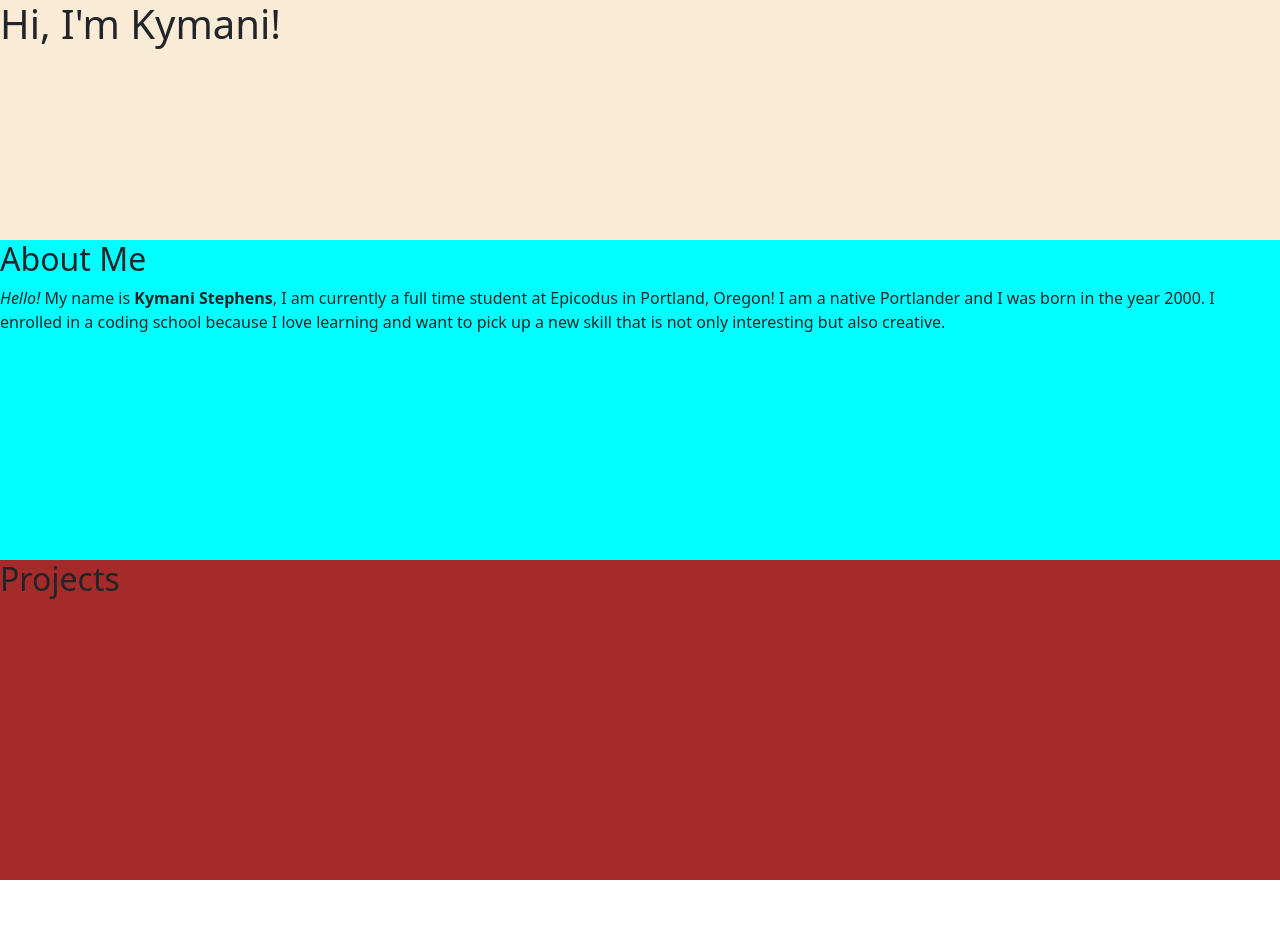
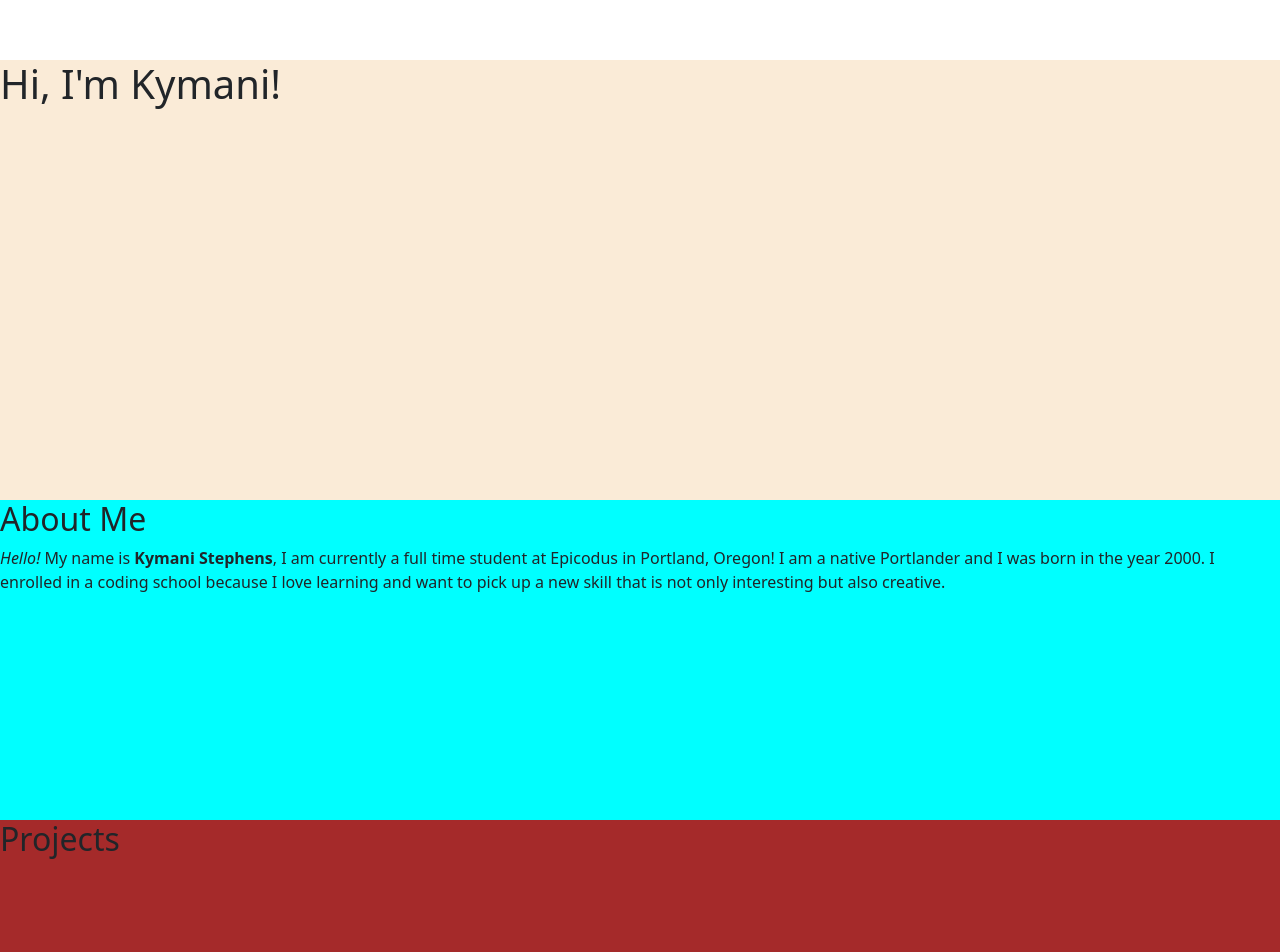
Before and after one commit to krs00/portfolio-landing-page, a website: page index.html in a window 1280 px wide. Shown: the top 952 px of the page. Before the commit the page ends 920 px from the top, so only its background shows below. Drawn offline with nearby package versions, Linux system fonts and the light colour scheme.

```diff
--- a/css/styles.css
+++ b/css/styles.css
@@ -29,8 +29,15 @@
 
 */
 
+/* PAGE SECTIONS */
+
+#navbar {
+    height: 7.5vh;
+}
+
+
 #header {
-    height: 30vh;
+    height: 55vh;
     background-color: antiquewhite;
 }
 
@@ -46,5 +53,7 @@
 }
 
 #footer {
-    height: 5vh;
+    height: 7.5vh;
 }
+
+/* PAGE SECTIONS END */
```
